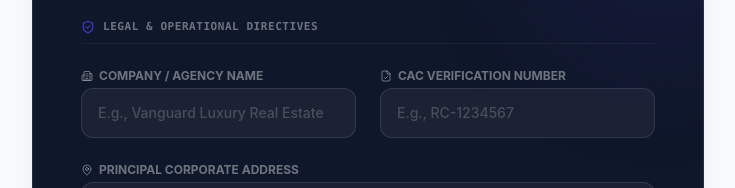
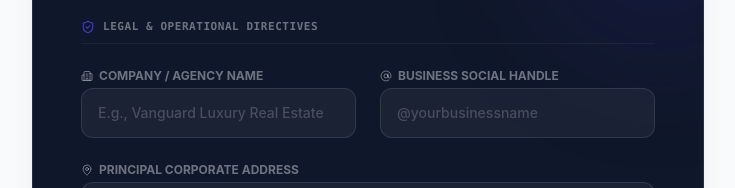
Before and after one commit to Ademolah/RENTALS_FRONTEND, a React (Vite) app: page /register-agency in a window 1280 px wide. Shown: the part 200-388 px from the top of the page, without its empty margins (272-1007 px from the left). Built offline with nearby package versions, Linux system fonts and the light colour scheme; sample sign-in values are in the browser's storage.

Commit message:
updated onboarding requirement

```diff
--- a/src/pages/admin/AgencyRegistration.jsx
+++ b/src/pages/admin/AgencyRegistration.jsx
@@ -2,7 +2,7 @@ import { useState } from 'react';
 import { useNavigate } from 'react-router-dom';
 import { useAuthStore } from '../../store/useAuthStore';
 import { apiClient } from '../../services/apiClient';
-import { Building2, FileCheck, MapPin, Phone, ArrowLeft, ShieldCheck } from 'lucide-react';
+import { Building2, AtSign, MapPin, Phone, ArrowLeft, ShieldCheck } from 'lucide-react';
 
 export const AgencyRegistration = () => {
   const navigate = useNavigate();
@@ -94,10 +94,10 @@ const handleSubmit = async (e) => {
 
             <div className="space-y-1">
               <label className="text-xs text-white/40 font-bold uppercase flex items-center gap-1.5">
-                <FileCheck size={12} /> CAC Verification Number
+                <AtSign size={12} /> Business Social Handle
               </label>
               <input
-                type="text" name="cacNumber" required placeholder="E.g., RC-1234567"
+                type="text" name="cacNumber" required placeholder="@yourbusinessname"
                 value={formData.cacNumber} onChange={handleChange}
                 className="w-full bg-white/5 border border-white/10 rounded-xl px-4 py-3.5 text-white placeholder:text-white/20 focus:outline-none focus:border-brand-cobalt transition-colors text-sm font-medium"
               />
```
